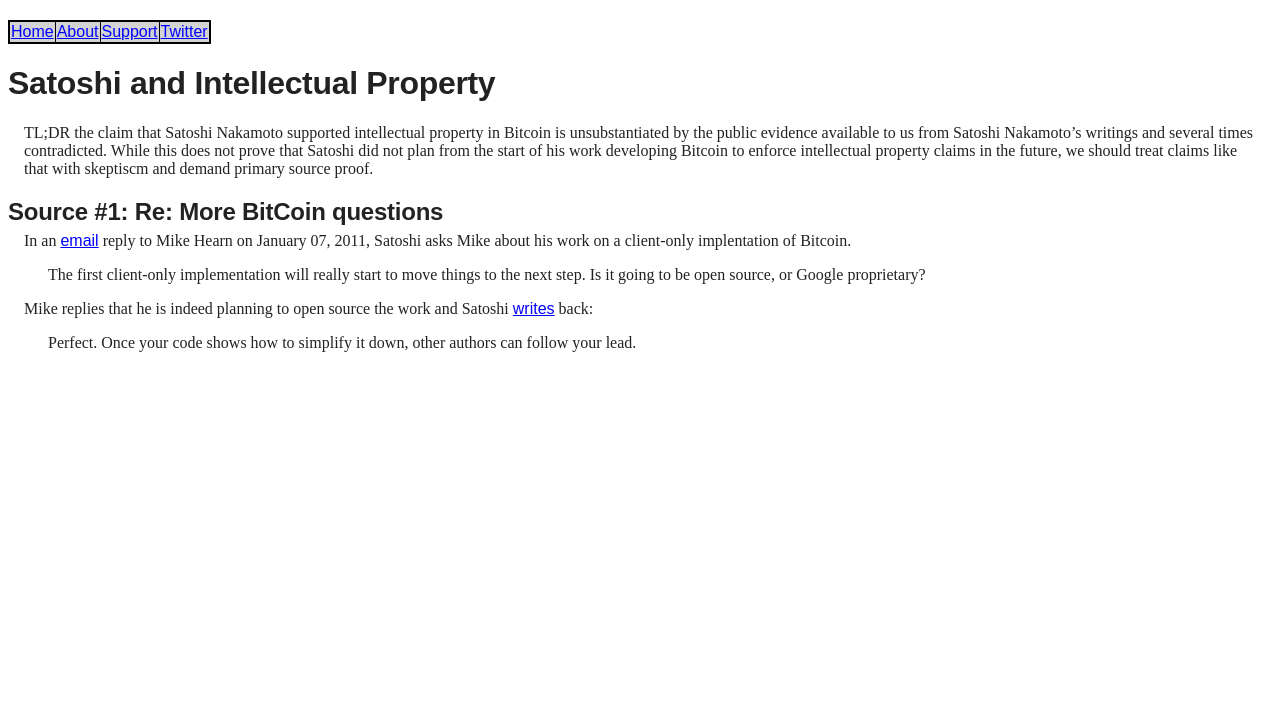
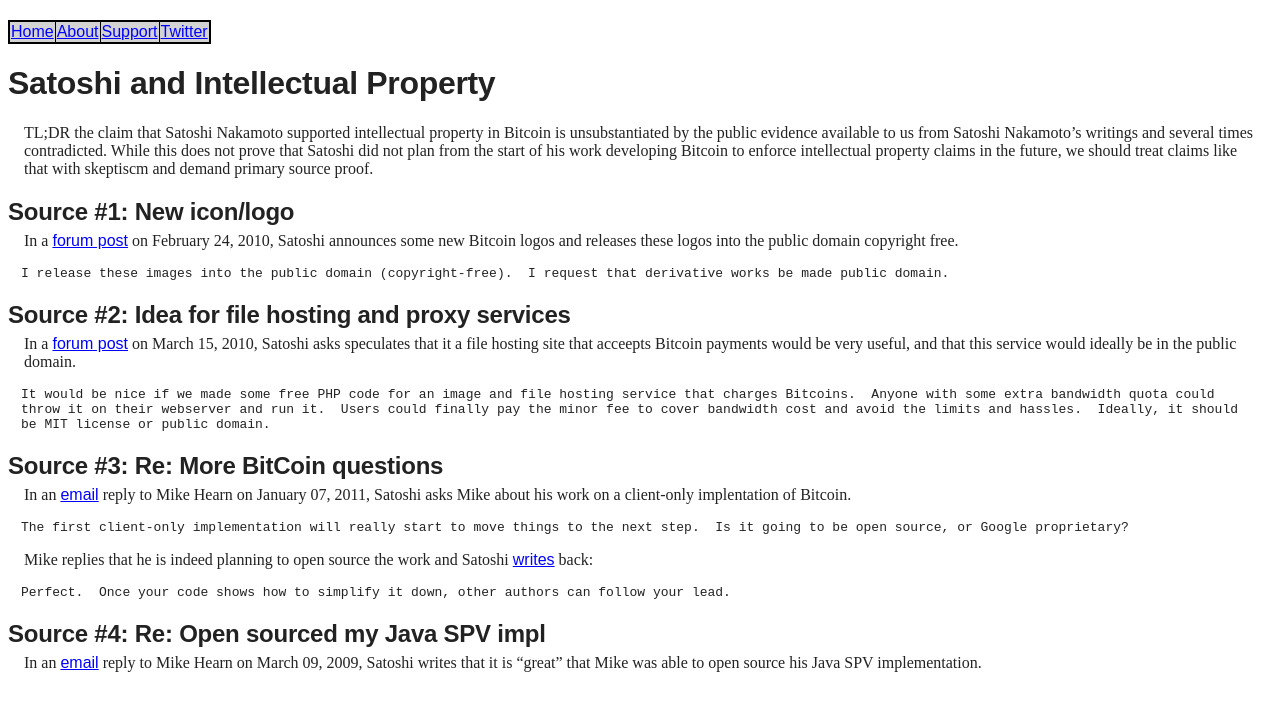
Before and after one commit to wakgill/deryk, a Jekyll site: the page built from _posts/2021-01-25-satoshi-ip.md, in a window 1280 px wide. Shown: the top 711 px of the page. Built offline with Jekyll 4.4.1, drawn with Linux system fonts in a browser that asks for light colours.

Commit message:
Update 2021-01-25-satoshi-ip.md

````diff
--- a/_posts/2021-01-25-satoshi-ip.md
+++ b/_posts/2021-01-25-satoshi-ip.md
@@ -9,12 +9,36 @@
 TL;DR the claim that Satoshi Nakamoto supported intellectual property in Bitcoin is unsubstantiated by the public evidence
 available to us from Satoshi Nakamoto's writings and several times contradicted. While this does not prove that Satoshi did not plan from the start of his work developing Bitcoin to enforce intellectual property claims in the future, we should treat claims like that with skeptiscm and demand primary source proof.
 
-## Source #1: Re: More BitCoin questions
+## Source #1: New icon/logo
+
+In a [forum post](https://wakgill.github.io/bitcoin-archive/docs/forum/bitcoin-forum/71/#selection-23.527-23.647) on February 24, 2010, Satoshi announces some new Bitcoin logos and releases these logos into the public domain copyright free.
+
+```
+I release these images into the public domain (copyright-free).  I request that derivative works be made public domain.
+```
+
+## Source #2: Idea for file hosting and proxy services
+
+In a [forum post](https://wakgill.github.io/bitcoin-archive/docs/forum/bitcoin-forum/87/#selection-23.794-23.1137) on March 15, 2010, Satoshi asks speculates that it a file hosting site that acceepts Bitcoin payments would be very useful, and that this service would ideally be in the public domain.
+
+```
+It would be nice if we made some free PHP code for an image and file hosting service that charges Bitcoins.  Anyone with some extra bandwidth quota could throw it on their webserver and run it.  Users could finally pay the minor fee to cover bandwidth cost and avoid the limits and hassles.  Ideally, it should be MIT license or public domain.
+```
+
+## Source #3: Re: More BitCoin questions
 
 In an [email](https://wakgill.github.io/bitcoin-archive/docs/emails/mike-hearn/10/#selection-27.423-2.8) reply to Mike Hearn on January 07, 2011, Satoshi asks Mike about his work on a client-only implentation of Bitcoin.
 
->The first client-only implementation will really start to move things to the next step.  Is it going to be open source, or Google proprietary?
+```
+The first client-only implementation will really start to move things to the next step.  Is it going to be open source, or Google proprietary?
+```
 
 Mike replies that he is indeed planning to open source the work and Satoshi [writes](https://wakgill.github.io/bitcoin-archive/docs/emails/mike-hearn/11/#selection-25.164-25.257) back:
 
->Perfect.  Once your code shows how to simplify it down, other authors can follow your lead.
+```
+Perfect.  Once your code shows how to simplify it down, other authors can follow your lead.
+```
+
+## Source #4: Re: Open sourced my Java SPV impl
+
+In an [email](https://wakgill.github.io/bitcoin-archive/docs/emails/mike-hearn/13/#selection-27.691-27.835) reply to Mike Hearn on March 09, 2009, Satoshi writes that it is "great" that Mike was able to open source his Java SPV implementation.
````
